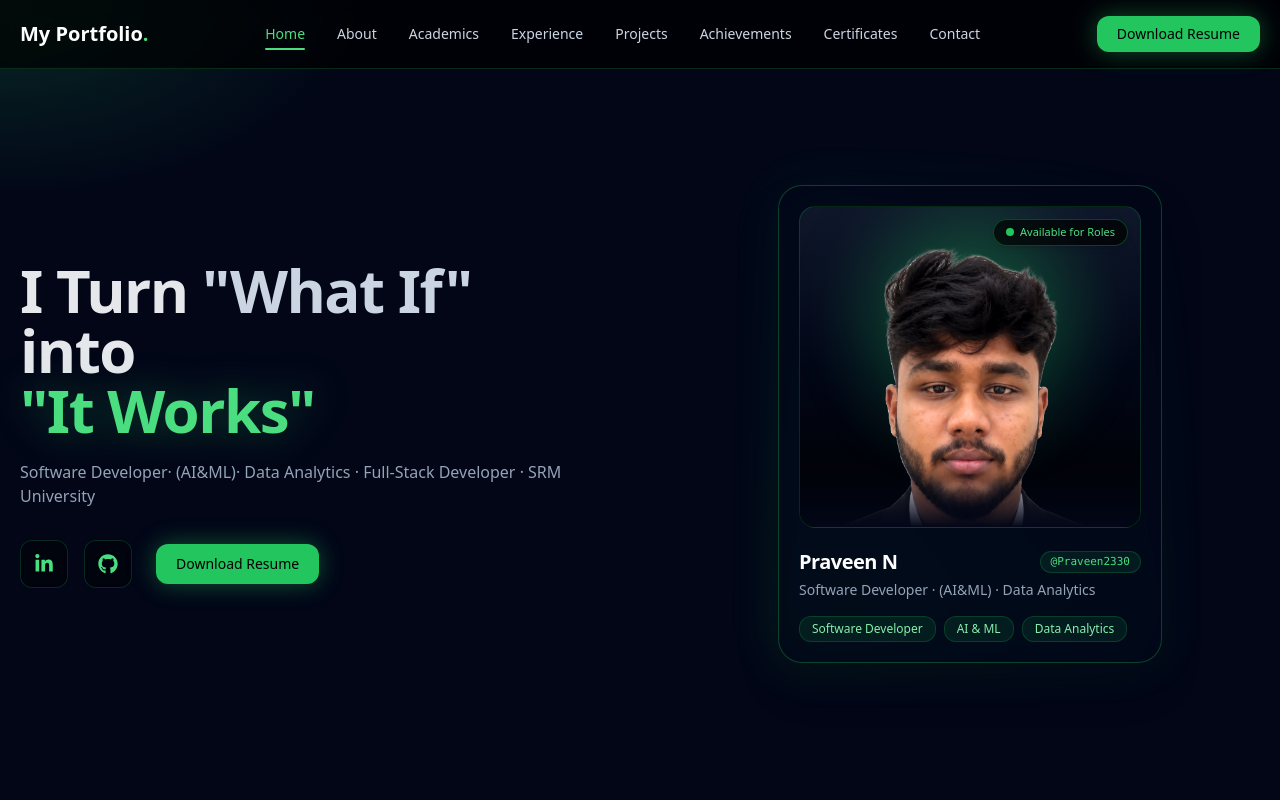
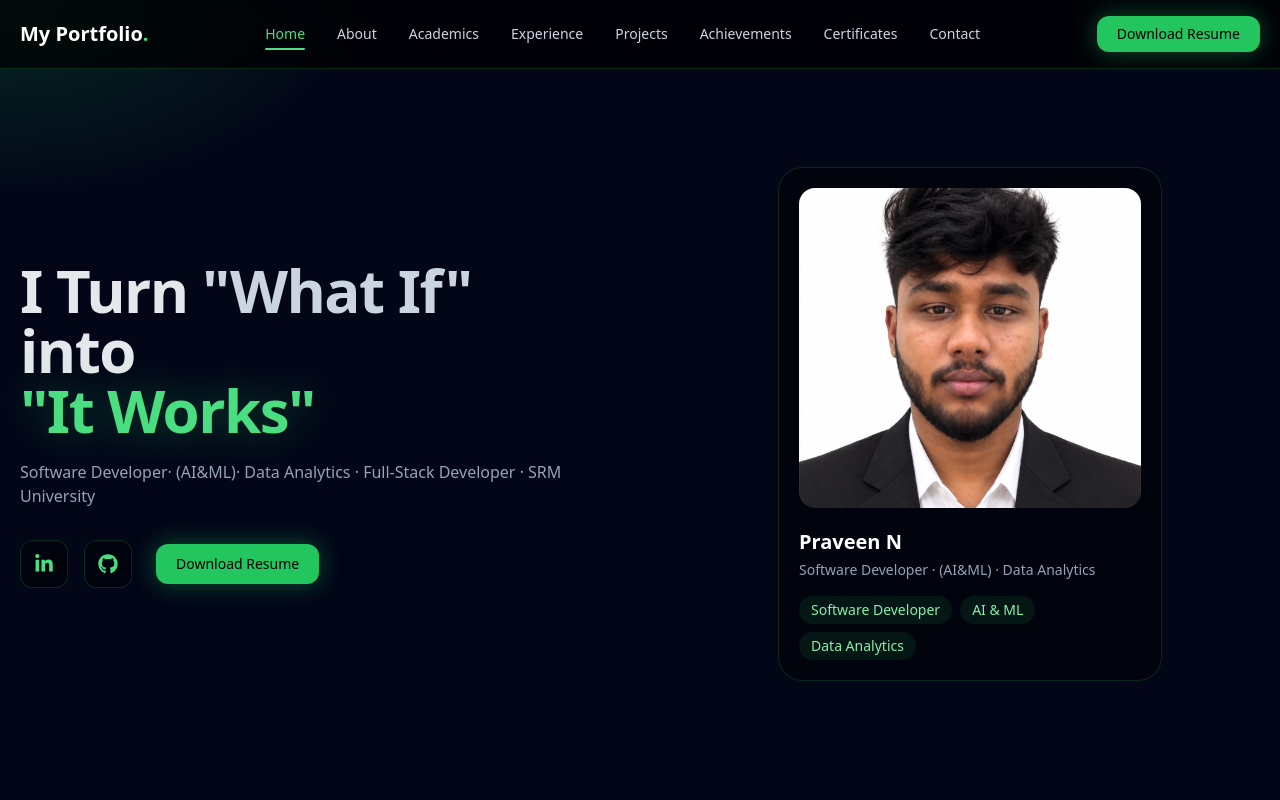
Before and after one commit to Praveen2330/My-PortFolio, a React (Vite) app: page / in a window 1280 px wide. Shown: the top 800 px of the page. Built offline with nearby package versions, Linux system fonts and the light colour scheme.

Commit message:
Revert "Enhance hero profile card with transparent portrait, emerald studio aura, and status badge"
This reverts commit 7f374266d5178248a5b4da47a87d5259c349d0f1.

```diff
--- a/src/components/Hero.jsx
+++ b/src/components/Hero.jsx
@@ -70,70 +70,38 @@ const Hero = () => {
         </div>
 
         {/* RIGHT : PROFILE CARD */}
-        <div className="order-1 lg:order-2 max-w-xs sm:max-w-sm mx-auto w-full group relative">
-          {/* Ambient Outer Glow */}
-          <div className="absolute -inset-1 bg-gradient-to-tr from-green-500/20 via-emerald-500/10 to-transparent rounded-[2rem] blur-xl opacity-70 group-hover:opacity-100 transition-all duration-500" />
-
-          {/* Main Card */}
         <div
           onMouseMove={handleMove}
-            className="relative glow-card bg-slate-950/70 backdrop-blur-xl
-                       border border-green-500/30 hover:border-green-400/50
-                       rounded-3xl p-5 shadow-2xl transition-all duration-300"
+          className="order-1 lg:order-2 glow-card bg-black/40 backdrop-blur
+                     border border-green-500/20 rounded-3xl
+                     p-5 max-w-xs sm:max-w-sm mx-auto w-full"
         >
-            {/* Image Container with Studio Lighting */}
-            <div className="relative overflow-hidden rounded-2xl mb-5 bg-gradient-to-b from-slate-900 via-slate-950 to-black border border-green-500/20">
-              {/* Backlight Aura behind subject */}
-              <div className="absolute top-1/3 left-1/2 -translate-x-1/2 -translate-y-1/2 w-48 h-48 bg-green-500/25 rounded-full blur-2xl pointer-events-none group-hover:scale-125 transition-transform duration-500" />
-
-              {/* Subtle Radial Ambient Mesh */}
-              <div className="absolute inset-0 bg-[radial-gradient(circle_at_50%_40%,rgba(34,197,94,0.15),transparent_60%)] pointer-events-none" />
-
-              {/* Status Badge */}
-              <div className="absolute top-3 right-3 z-20 flex items-center gap-1.5 px-3 py-1 rounded-full bg-black/70 backdrop-blur-md border border-green-500/30 text-[11px] font-medium text-green-400 shadow-md">
-                <span className="relative flex h-2 w-2">
-                  <span className="animate-ping absolute inline-flex h-full w-full rounded-full bg-green-400 opacity-75"></span>
-                  <span className="relative inline-flex rounded-full h-2 w-2 bg-green-500"></span>
-                </span>
-                Available for Roles
+          <div className="overflow-hidden rounded-2xl mb-5">
+            <img
+              src="/profile.jpeg"
+              alt="Praveen"
+              className="w-full h-64 sm:h-80 object-cover"
+            />
           </div>
 
-              {/* Cutout Portrait */}
-              <img
-                src="/profile-transparent.png"
-                alt="Praveen"
-                className="relative z-10 w-full h-64 sm:h-80 object-cover object-top filter contrast-[1.04] brightness-[1.02] group-hover:scale-105 transition-transform duration-500 ease-out"
-              />
-
-              {/* Smooth Bottom Gradient Fade */}
-              <div className="absolute inset-x-0 bottom-0 h-16 bg-gradient-to-t from-slate-950 via-slate-950/50 to-transparent z-10 pointer-events-none" />
-            </div>
-
-            {/* Profile Info */}
-            <div className="flex items-center justify-between">
-              <h3 className="text-xl font-bold text-white tracking-tight">
+          <h3 className="text-xl font-semibold text-white">
             Praveen N
           </h3>
-              <span className="text-[11px] px-2.5 py-0.5 rounded-full bg-green-500/10 text-green-400 border border-green-500/20 font-mono font-medium">
-                @Praveen2330
-              </span>
-            </div>
 
-            <p className="text-slate-400 mt-1 text-sm font-medium">
+          <p className="text-slate-400 mt-1 text-sm">
             Software Developer · (AI&amp;ML) · Data Analytics
           </p>
 
           <div className="flex flex-wrap gap-2 mt-4">
-              <span className="px-3 py-1 text-xs rounded-xl bg-green-500/10 text-green-300 border border-green-500/20 font-medium">
+            <span className="px-3 py-1 text-sm rounded-full bg-green-500/10 text-green-300">
               Software Developer
             </span>
-              <span className="px-3 py-1 text-xs rounded-xl bg-green-500/10 text-green-300 border border-green-500/20 font-medium">
+            <span className="px-3 py-1 text-sm rounded-full bg-green-500/10 text-green-300">
               AI &amp; ML
             </span>
-              <span className="px-3 py-1 text-xs rounded-xl bg-green-500/10 text-green-300 border border-green-500/20 font-medium">
+            <span className="px-3 py-1 text-sm rounded-full bg-green-500/10 text-green-300">
               Data Analytics
             </span>
-            </div>
           </div>
         </div>
 
```
Also changed, not shown: public/profile-transparent.png (deleted). Lines whose indentation alone changed are shown as unchanged.
